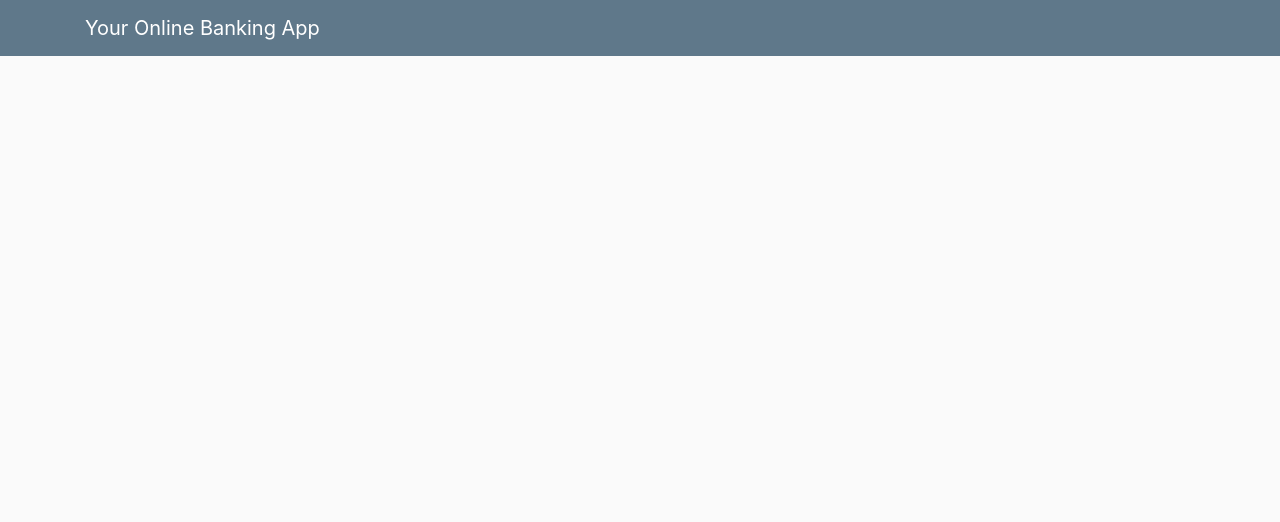
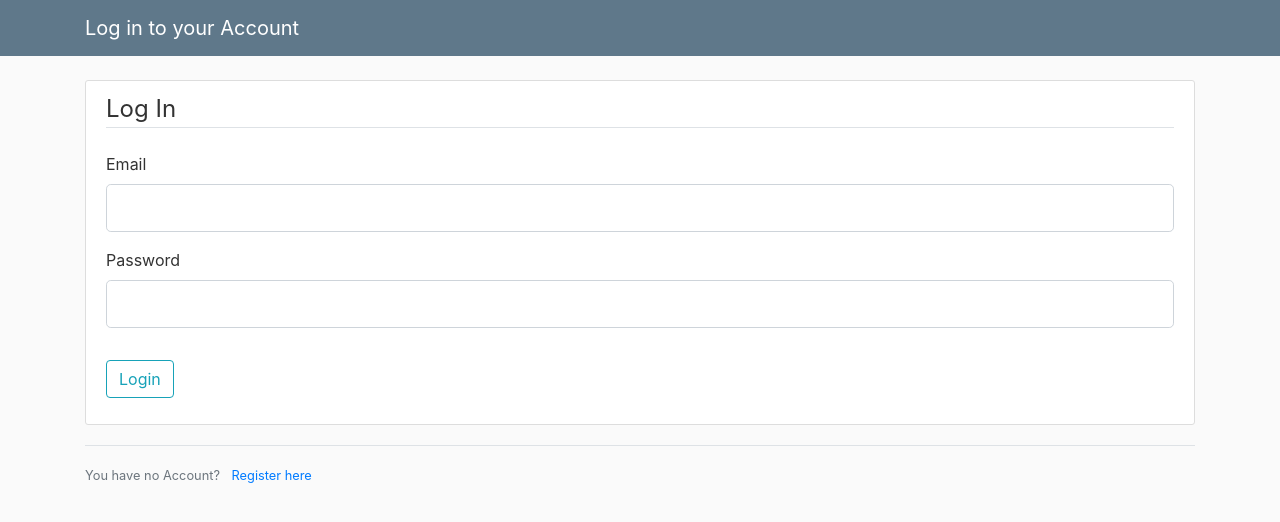
Before and after one commit to johmaxgro/banking_login, a Flask app: page /login in a window 1280 px wide. Shown: the top 522 px of the page. Run offline with Flask 2, Linux system fonts and the light colour scheme; some libraries are stand-ins or nearby versions.

Commit message:
added form for Login and configured redirecting for logged in or logged out user

```diff
--- a/banking_app/__init__.py
+++ b/banking_app/__init__.py
@@ -6,6 +6,8 @@ from flask_login import LoginManager
 
 app = Flask(__name__)
 app.config.from_object(Config)
+app.config['SECRET_KEY'] = '64$e)YmGVun0iZP'
+app.config['SQLALCHEMY_DATABASE_URI'] = 'sqlite:///test.db'
 db = SQLAlchemy(app)
 bcrypt = Bcrypt(app)
 login_manager = LoginManager(app)
--- a/banking_app/config.py
+++ b/banking_app/config.py
@@ -1,2 +1,4 @@
+
 class Config(object):
+	SECRET_KEY = '64$e)YmGVun0iZP'
 	SQLALCHEMY_DATABASE_URI = 'sqlite:///test.db'
--- /dev/null
+++ b/banking_app/forms.py
@@ -0,0 +1,9 @@
+from flask_wtf import FlaskForm
+from wtforms import StringField, PasswordField, SubmitField, BooleanField
+from wtforms.validators import DataRequired, Length, Email, EqualTo, ValidationError
+from banking_app.models import User
+
+class LoginForm(FlaskForm):
+	email = StringField('Email', validators=[DataRequired(), Email()])
+	password = PasswordField('Password', validators=[DataRequired()])
+	submit = SubmitField('Login')
--- a/banking_app/routes.py
+++ b/banking_app/routes.py
@@ -1,14 +1,21 @@
 from flask import render_template, url_for, flash, redirect, request
 from banking_app import app, db, bcrypt
 from banking_app.models import User
+from banking_app.forms import LoginForm
 from flask_login import login_user, current_user, logout_user, login_required
 
 
 @app.route('/')
-@app.route('/login')
-def login():
-    return render_template('login.html', title='Welcome to your Banking App!')
 
 @app.route('/main')
 def main():
-    return '<h1>You are logged in!</h1>'
+	if not current_user.is_authenticated:
+		return redirect(url_for('login'))
+	return render_template('main.html', title='Your Online Banking App', header='Your Personal Account')
+
+@app.route('/login', methods=['GET', 'POST'])
+def login():
+	if current_user.is_authenticated:
+		return redirect(url_for('main'))
+	form = LoginForm()
+	return render_template('login.html', title='Your Online Banking App', header='Log in to your Account', form=form)
--- a/banking_app/templates/layout.html
+++ b/banking_app/templates/layout.html
@@ -20,12 +20,21 @@
     <header class="site-header">
       <nav class="navbar navbar-expand-md navbar-dark bg-steel fixed-top">
         <div class="container">
-          <a class="navbar-brand mr-4" href="/">Your Online Banking App</a>
+          <a class="navbar-brand mr-4" href="/">{{ header }}</a>
           <button class="navbar-toggler" type="button" data-toggle="collapse" data-target="#navbarToggle" aria-controls="navbarToggle" aria-expanded="false" aria-label="Toggle navigation">
             <span class="navbar-toggler-icon"></span>
           </button>
         </div>
       </nav>
     </header>
+
+    <main role="main" class="container">
+      <div class="row">
+        <div class="col-md-12">
+          {% block content %}{% endblock %}
+        </div>
+      </div>
+    </main>
+
 </body>
 </html>
--- a/banking_app/templates/login.html
+++ b/banking_app/templates/login.html
@@ -1,4 +1,48 @@
 {% extends "layout.html" %}
 {% block content %}
-
+  <div class="content-section">
+        <form method="POST" action="">
+            {{ form.hidden_tag() }}
+            <fieldset class="form-group">
+                <legend class="border-bottom mb-4">Log In</legend>
+                <div class="form-group">
+                    {{ form.email.label(class="form-control-label") }}
+                    {% if form.email.errors %}
+                        {{ form.email(class="form-control form-control-lg is-invalid") }}
+                        <div class="invalid-feedback">
+                            {% for error in form.email.errors %}
+                                <span>{{ error }}</span>
+                            {% endfor %}
+                        </div>
+                    {% else %}
+                        {{ form.email(class="form-control form-control-lg") }}
+                    {% endif %}
+                </div>
+                <div class="form-group">
+                    {{ form.password.label(class="form-control-label") }}
+                    {% if form.password.errors %}
+                        {{ form.password(class="form-control form-control-lg is-invalid") }}
+                        <div class="invalid-feedback">
+                            {% for error in form.password.errors %}
+                                <span>{{ error }}</span>
+                            {% endfor %}
+                        </div>
+                    {% else %}
+                        {{ form.password(class="form-control form-control-lg") }}
+                    {% endif %}
+                </div>
+            </fieldset>
+            <div class="form-group">
+                {{ form.submit(class="btn btn-outline-info") }}
+            </div>
+            <!-- <small class="text-muted ml-2">
+                <a href="#">Forgot Password?</a>
+            </small> -->
+        </form>
+    </div>
+    <div class="border-top pt-3">
+        <small class="text-muted">
+            You have no Account? <a class="ml-2" href="{{ url_for('') }}">Register here</a>
+        </small>
+    </div>
 {% endblock content %}
--- a/banking_app/templates/main.html
+++ b/banking_app/templates/main.html
@@ -1,4 +1,4 @@
 {% extends "layout.html" %}
 {% block content %}
-
+	<div>Hi! </div>
 {% endblock content %}
```
